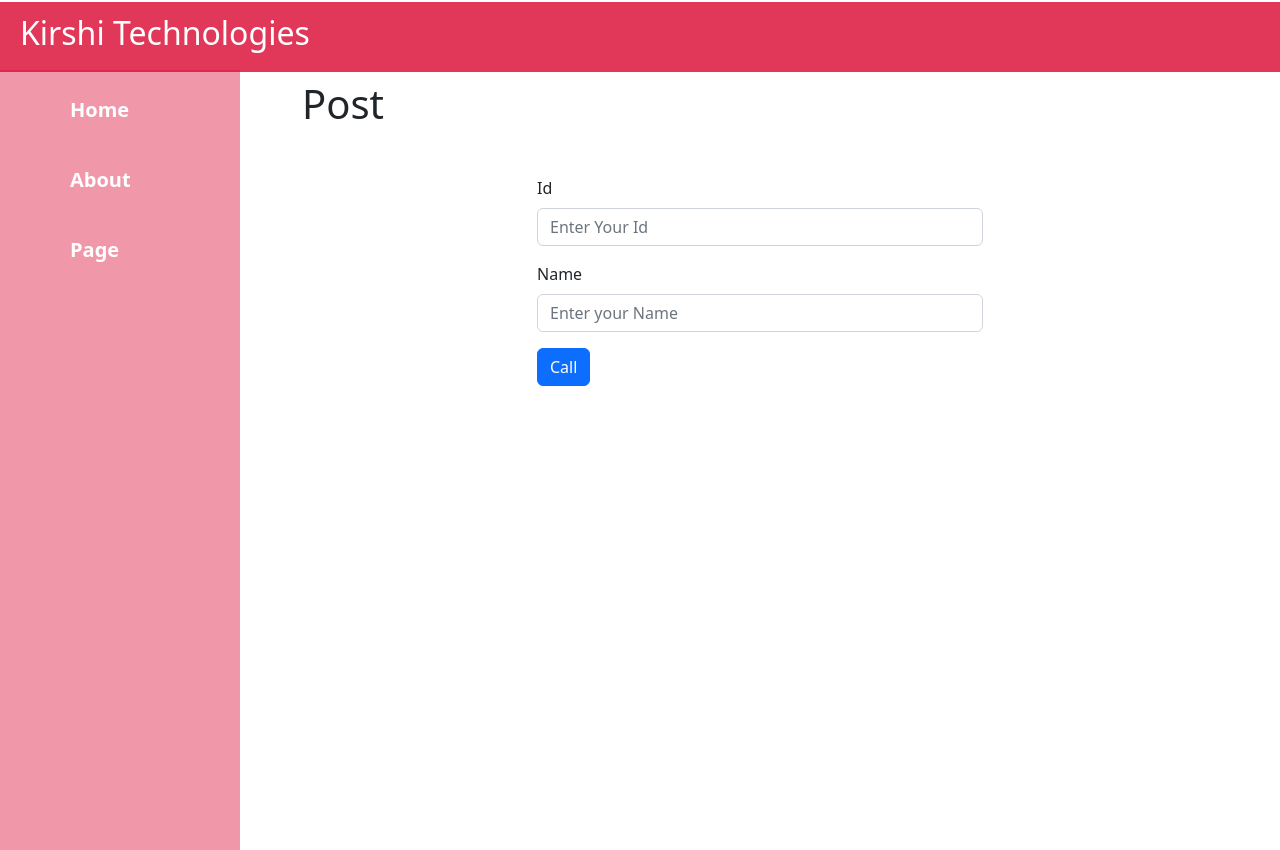
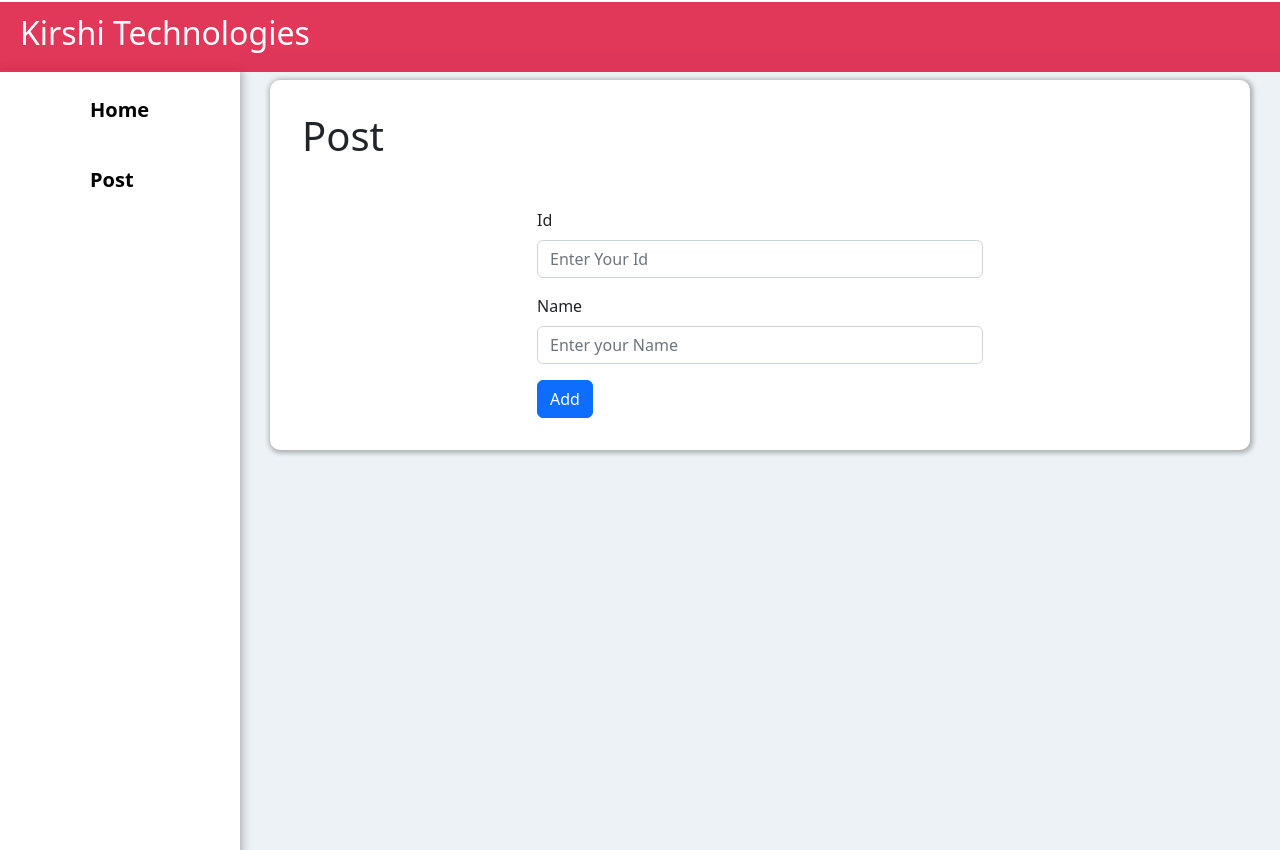
Before and after one commit to ibhaudur/sample-nextjs, a Next.js app: page /Page2 in a window 1280 px wide. Before the commit the page ends 800 px from the top, so only its background shows below. Built offline with nearby package versions, Linux system fonts and the light colour scheme.

Commit message:
Updated UI

```diff
--- a/Component/Nav.js
+++ b/Component/Nav.js
@@ -12,12 +12,9 @@ function Nav() {
                                         <Link href='/'><span>Home</span></Link>
 
                                         </li>
+
                                         <li>
-                                        <Link href='/Page1'><span>About</span></Link>
-
-                                        </li>
-                                        <li>
-                                        <Link href='/Page2'><span>Page</span></Link>
+                                        <Link href='/Page2'><span>Post</span></Link>
 
                                         </li>
 
--- a/Component/Sidebar.js
+++ b/Component/Sidebar.js
@@ -14,15 +14,10 @@ function Sidebar() {
 
                                                     </li>
                                                     </Link>
-                                                    <Link href='/Page1'>
-                                                    <li>
-                                                    <span>About</span>
 
-                                                    </li>
-                                                    </Link>
                                                     <Link href='/Page2'>
                                                     <li>
-                                                    <span>Page</span>
+                                                    <span>Post</span>
 
                                                     </li>
                                                     </Link>
--- a/pages/Page2.js
+++ b/pages/Page2.js
@@ -47,7 +47,7 @@ function Page2() {
       </Form.Group>
 
     </Form>
-    <Button onClick={Call}>Call</Button>
+    <Button onClick={Call}>Add</Button>
         </Col>
       </Row>
 
--- a/styles/Home.module.css
+++ b/styles/Home.module.css
@@ -1,5 +1,8 @@
 .container {
-  padding: 0 2rem;
+  padding: 2rem 2rem;
+  background-color: white;
+  border-radius: 10px;
+  box-shadow: 1px 1px 5px 2px rgba(0, 0, 0, 0.278);
 }
 
 .main {
@@ -86,22 +89,23 @@
   width: 240px;
   margin-top: 20px;
   padding: 10px;
-  background-color: rgba(220, 20, 60, 0.436);
-  color: white;
+  /* background-color: rgba(220, 20, 60, 0.436); */
+  background-color: fffff;
   font-weight: 600;
   position: fixed;
+  box-shadow:  0px 0px 10px 1px rgba(17, 17, 17, 0.371);
 
 }
 .Sidebar ul{
   list-style: none;
 }
 .Sidebar ul li{
-  color: #fff;
+  color: black;
   cursor: pointer;
   font-size: 20px;
   margin-left: -32px;
   margin-bottom: 10px;
-  padding: 15px 60px;
+  padding: 15px 60px 15px 80px;
   /* background-color: rgba(220, 20, 60, 0.419); */
   border-radius: 8px;
 }
@@ -110,13 +114,15 @@
   cursor: pointer;
   margin-left: -32px;
   margin-bottom: 10px;
-  padding: 15px 60px;
-  background-color: rgba(220, 20, 60, 0.419);
+  background-color: rgba(220, 20, 60, 0.845);
   border-radius: 8px;
 }
 .child{
   margin: 50px 0px 0px 240px;
   padding: 30px;
+  background-color: #ecf2f5;
+  min-height: 100vh;
+
 }
 .input_sam  {
   /* background-color: #0070f3; */
```
Also changed, not shown: pages/Page1.js (deleted, +0 -15 lines).
